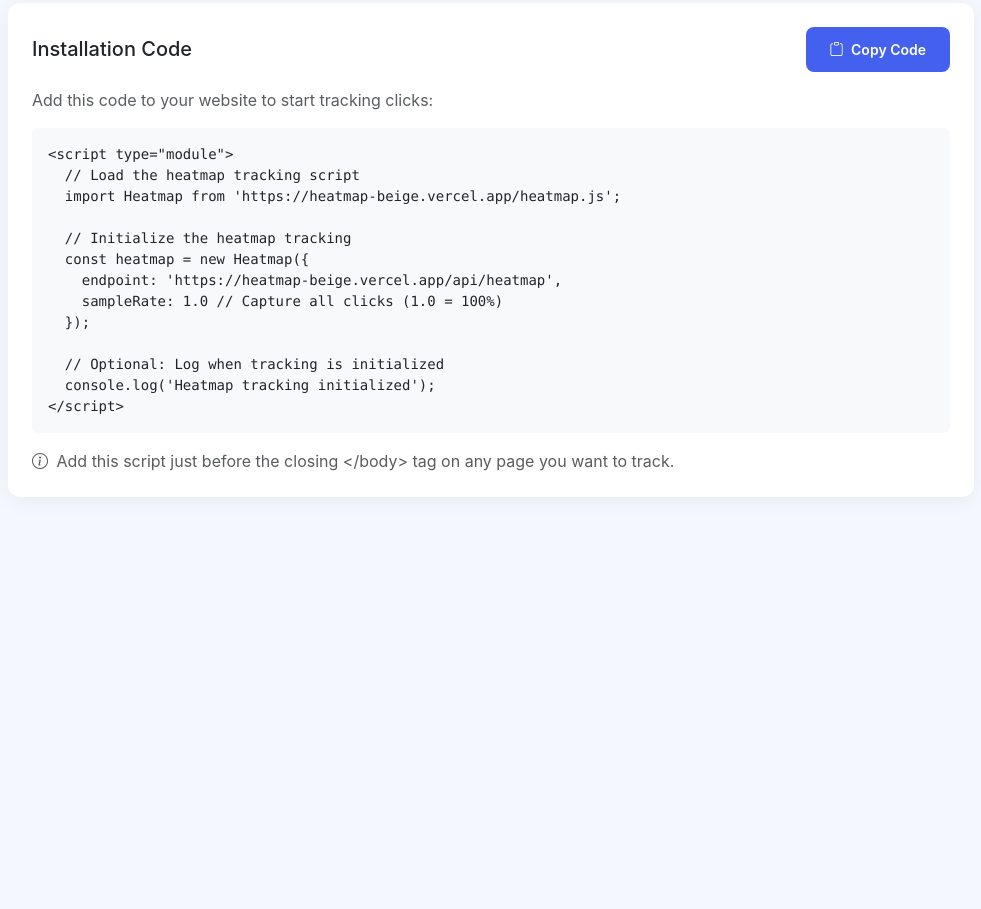
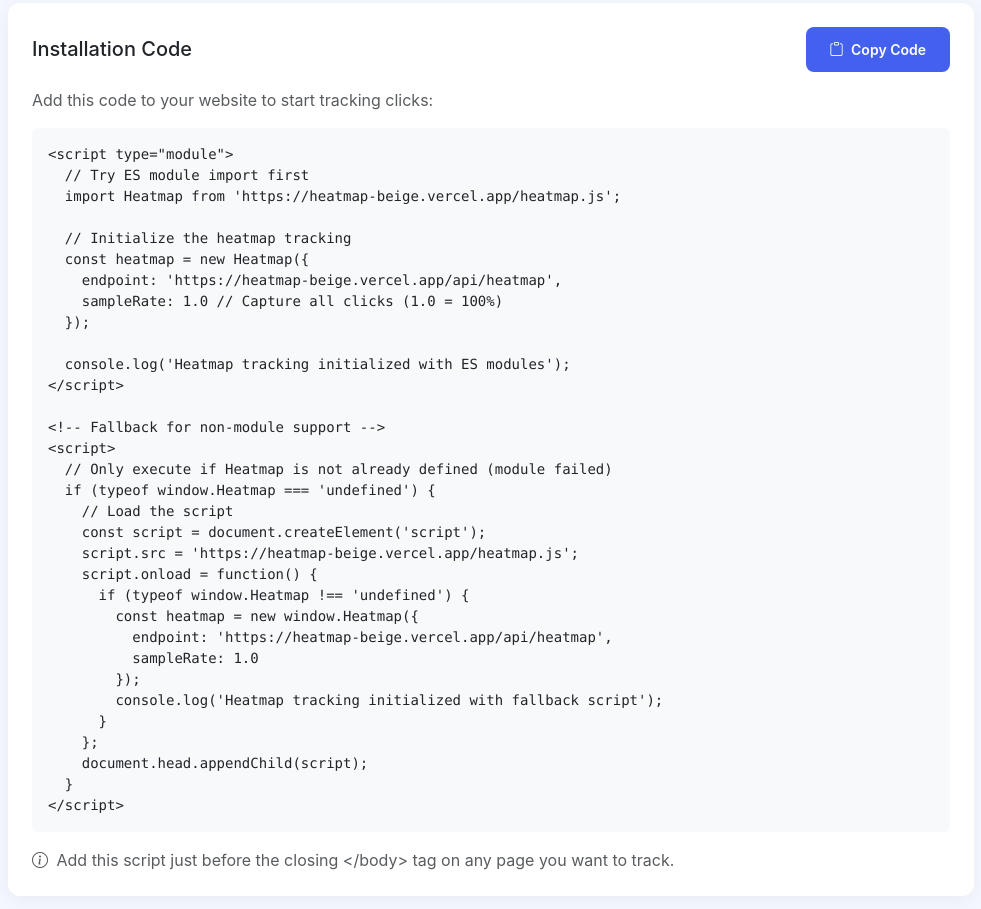
Before and after one commit to MirsalSaidu/heatmap, a website: page dashboard.html in a window 1280 px wide. Shown: the part 1196-2105 px from the top of the page, without its empty margins (274-1255 px from the left). Before the commit the page ends 1725 px from the top, so only its background shows below. Drawn offline with nearby package versions, Linux system fonts and the light colour scheme; no server answers.

```diff
--- a/dashboard.html
+++ b/dashboard.html
@@ -457,7 +457,7 @@
           <p class="text-muted mb-3">Add this code to your website to start tracking clicks:</p>
           <div class="bg-light p-3 rounded" style="position: relative;">
             <pre class="mb-0"><code id="tracking-code">&lt;script type="module"&gt;
-  // Load the heatmap tracking script
+  // Try ES module import first
   import Heatmap from 'https://heatmap-beige.vercel.app/heatmap.js';
 
   // Initialize the heatmap tracking
@@ -466,8 +466,27 @@
     sampleRate: 1.0 // Capture all clicks (1.0 = 100%)
   });
 
-  // Optional: Log when tracking is initialized
-  console.log('Heatmap tracking initialized');
+  console.log('Heatmap tracking initialized with ES modules');
+&lt;/script&gt;
+
+&lt;!-- Fallback for non-module support --&gt;
+&lt;script&gt;
+  // Only execute if Heatmap is not already defined (module failed)
+  if (typeof window.Heatmap === 'undefined') {
+    // Load the script
+    const script = document.createElement('script');
+    script.src = 'https://heatmap-beige.vercel.app/heatmap.js';
+    script.onload = function() {
+      if (typeof window.Heatmap !== 'undefined') {
+        const heatmap = new window.Heatmap({
+          endpoint: 'https://heatmap-beige.vercel.app/api/heatmap',
+          sampleRate: 1.0
+        });
+        console.log('Heatmap tracking initialized with fallback script');
+      }
+    };
+    document.head.appendChild(script);
+  }
 &lt;/script&gt;</code></pre>
           </div>
           <p class="mt-3 mb-0 text-muted">
--- a/src/heatmap.js
+++ b/src/heatmap.js
@@ -66,4 +66,10 @@
   }
 }
 
+// Add this specific export statement for ES modules
 export default Heatmap;
+
+// Add this for non-module environments
+if (typeof window !== 'undefined') {
+  window.Heatmap = Heatmap;
+}
```
